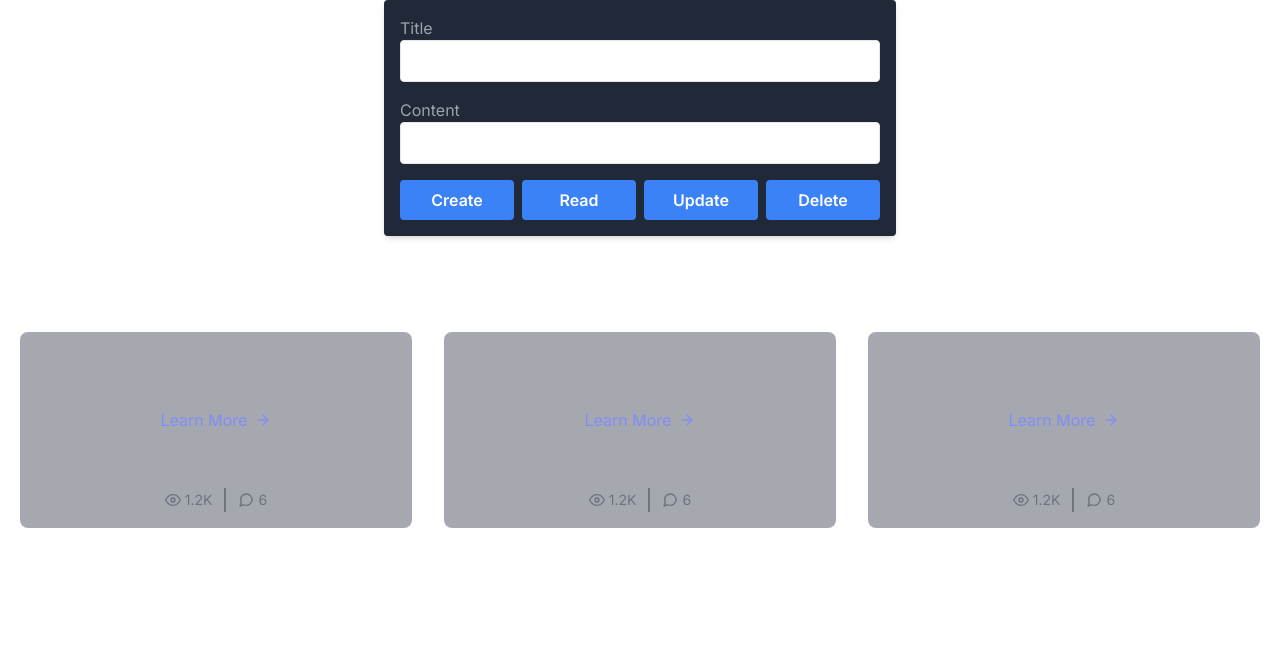
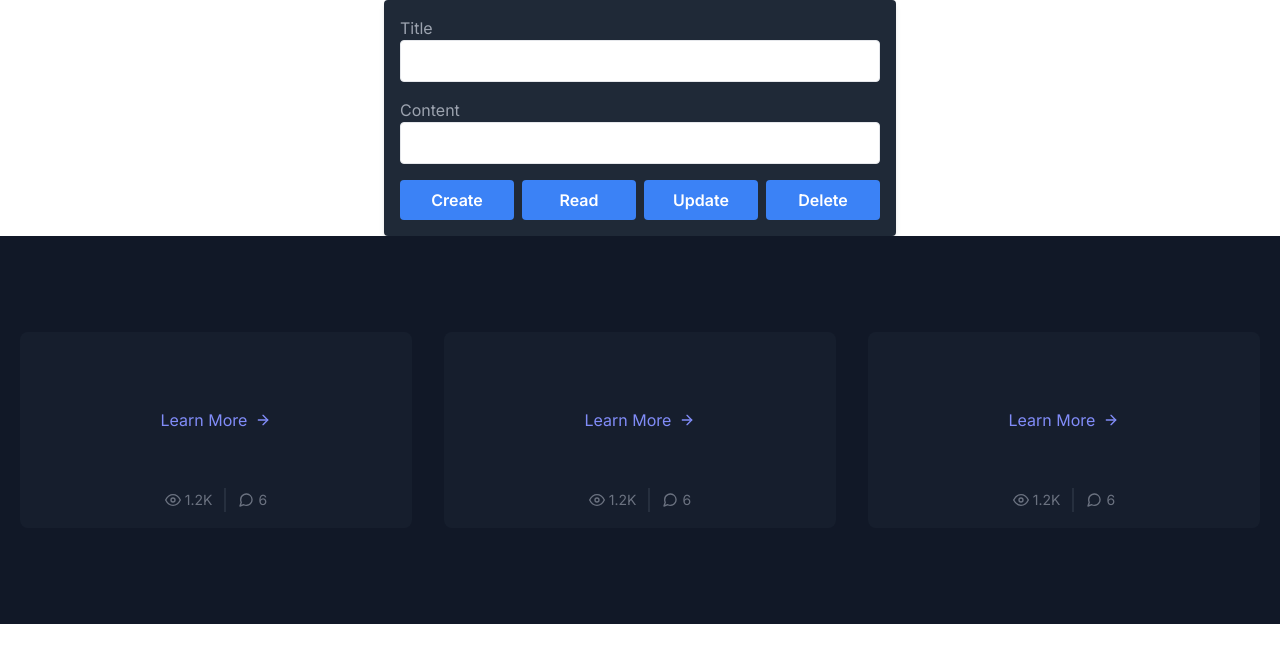
Before and after one commit to Arbab02/Appwrite-Blog, a Next.js app: page /Crud in a window 1280 px wide. Shown: the top 662 px of the page. Built offline with nearby package versions, Linux system fonts and the light colour scheme.

Commit message:
Update page.js

```diff
--- a/src/app/Crud/page.js
+++ b/src/app/Crud/page.js
@@ -223,7 +223,7 @@ client
     </form>
   </section>
 
-  <section className="text-gray-400 body-font">
+  <section className="text-gray-400 bg-gray-900 body-font">
     <div className="container px-5 py-24 mx-auto">
       <div className="flex flex-wrap -m-4">
         <div className="p-4 lg:w-1/3">
```
